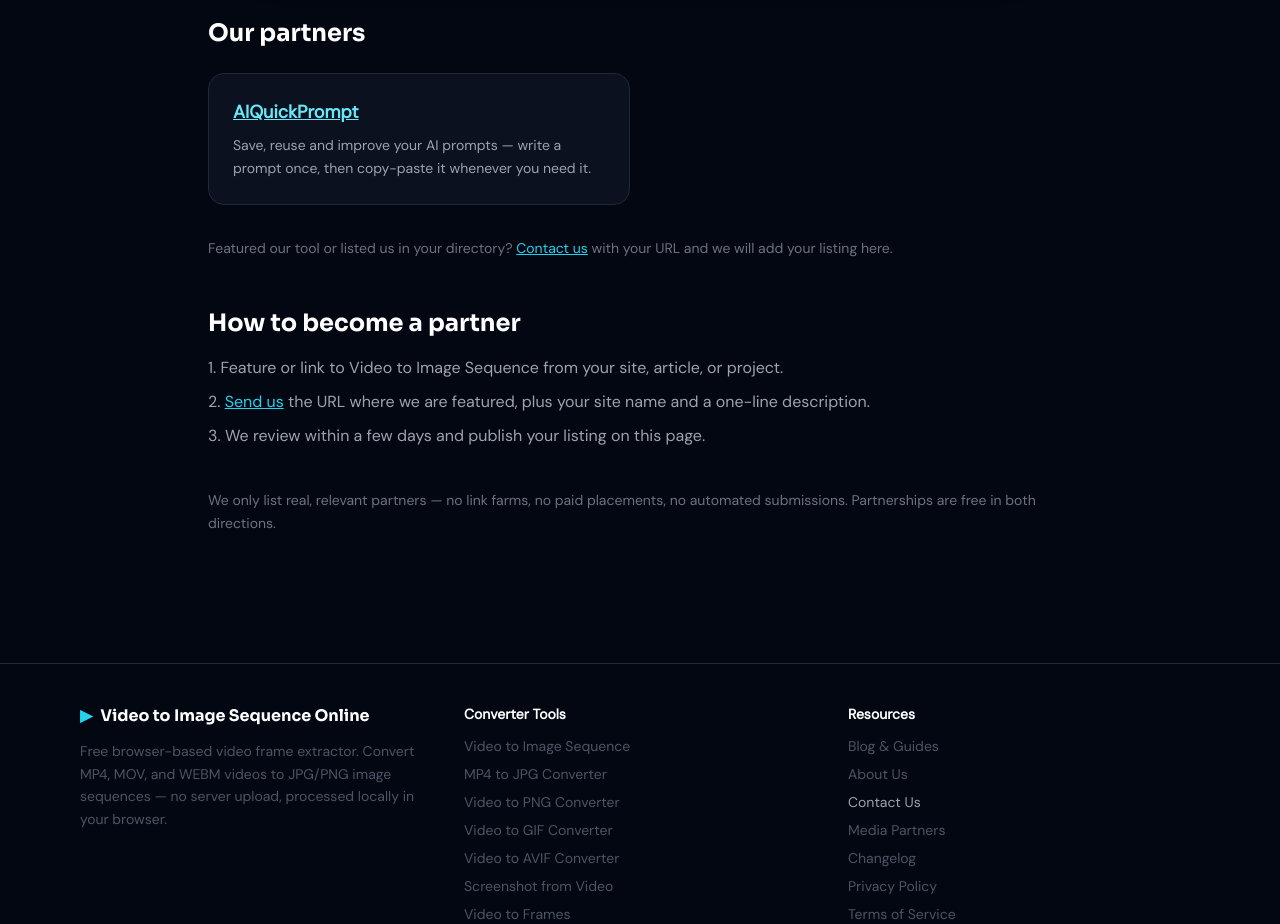
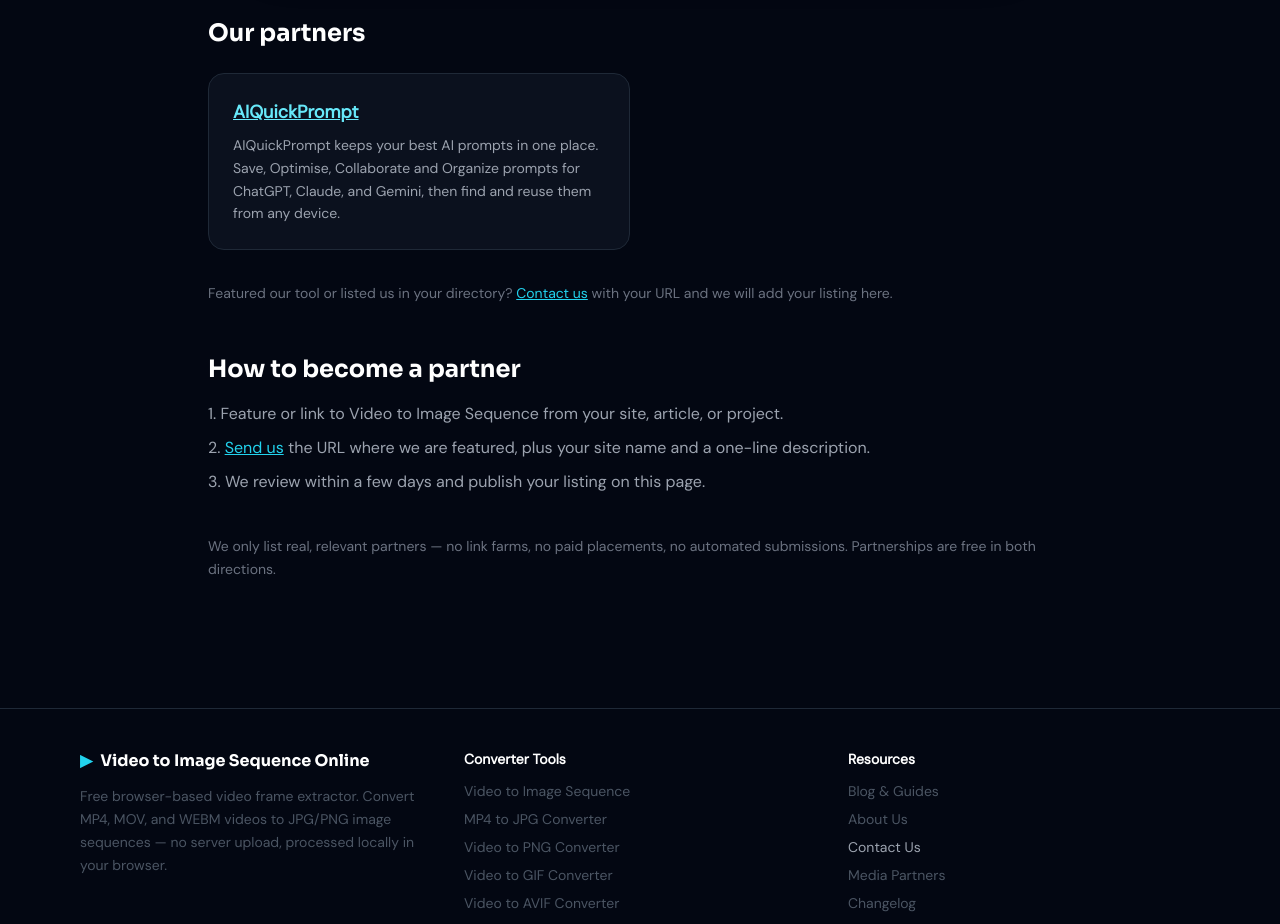
Before and after one commit to msachal5700/video-to-image-sequence, a React (Vite) app: page /media-partner in a window 1280 px wide. Shown: the part 840-1764 px from the top of the page. Built offline with nearby package versions, Linux system fonts and the light colour scheme.

Commit message:
fix: use AIQuickPrompt's own description wording on /media-partner listing (per Emmanuel's Nov 19 email)

```diff
--- a/pages/MediaPartner.tsx
+++ b/pages/MediaPartner.tsx
@@ -28,7 +28,7 @@ const PARTNERS = [
   {
     name: 'AIQuickPrompt',
     url: 'https://aiquickprompt.com',
-    body: 'Save, reuse and improve your AI prompts — write a prompt once, then copy-paste it whenever you need it.',
+    body: 'AIQuickPrompt keeps your best AI prompts in one place. Save, Optimise, Collaborate and Organize prompts for ChatGPT, Claude, and Gemini, then find and reuse them from any device.',
   },
 ];
 
```
